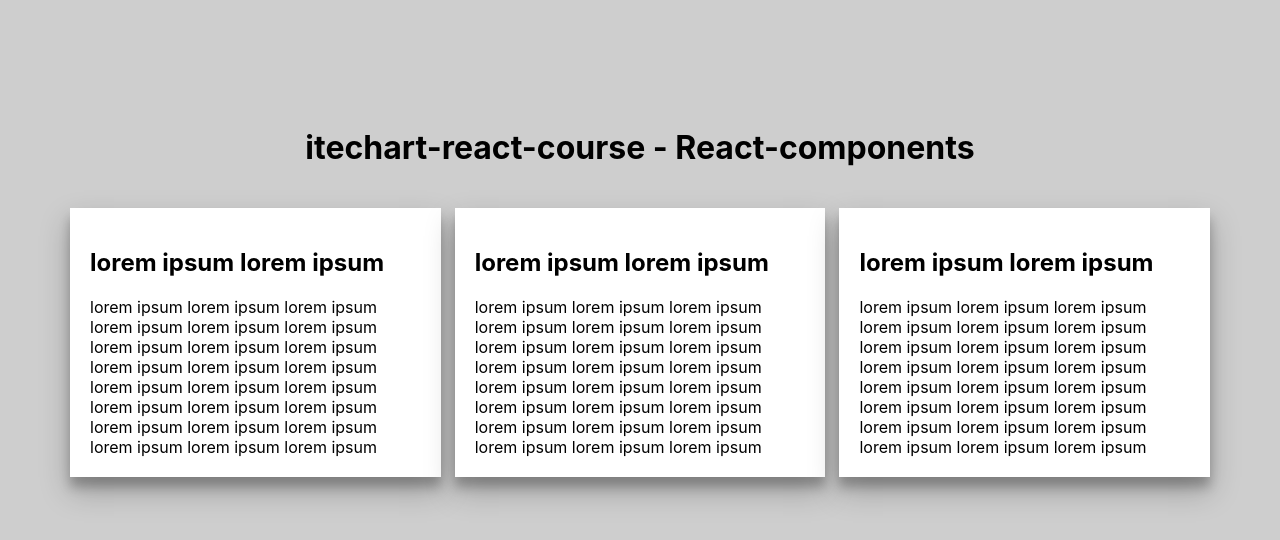
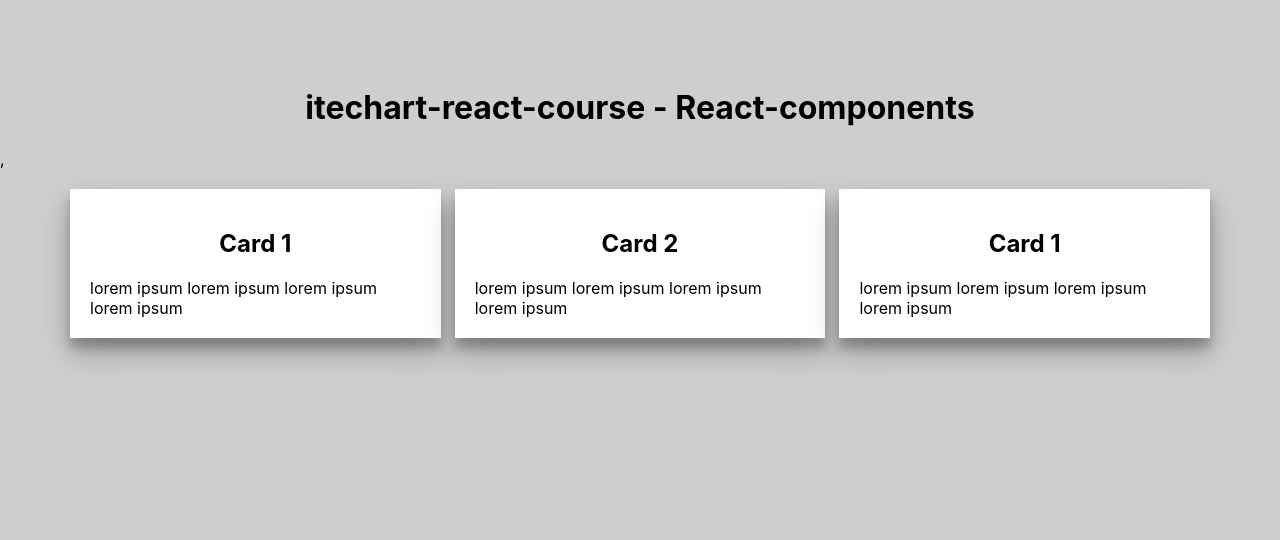
Before and after one commit to sonicsml/itechart-react-course, a React (Create React App) app: page / in a window 1280 px wide. Shown: the top 540 px of the page. Built offline with nearby package versions, Linux system fonts and the light colour scheme.

Commit message:
fix: fixed all comments

```diff
--- a/src/App.css
+++ b/src/App.css
@@ -1,3 +1,21 @@
 body {
   background-color: #cecece;
+  padding: 3% 0;
 }
+.container {
+  max-width: 1400px;
+  width: 100%;
+  margin: auto;
+}
+.center {
+  text-align: center;
+  justify-content: center;
+}
+.button {
+  cursor: pointer;
+}
+.flex {
+    display: flex;
+    justify-content: space-between;
+    align-items: center;
+}
--- a/src/App.js
+++ b/src/App.js
@@ -1,9 +1,30 @@
 import AllCards from './components/AllCards';
+import Header from './components/Header';
 import './App.css';
 
 function App() {
+  const cards = [
+    {
+        id: 1,
+        title: 'Card 1',
+        description: 'lorem ipsum lorem ipsum lorem ipsum lorem ipsum'
+    },
+    {
+      id: 2,
+      title: 'Card 2',
+      description: 'lorem ipsum lorem ipsum lorem ipsum lorem ipsum'
+  },
+  {
+      id: 3,
+      title: 'Card 1',
+      description: 'lorem ipsum lorem ipsum lorem ipsum lorem ipsum'
+  }
+]
   return (
-    <AllCards></AllCards>
+    <div class="container">
+    <Header sitename="itechart-react-course - React-components" />,
+    <AllCards items={cards}></AllCards>
+    </div>
   );
 }
 
--- a/src/components/AllCards.css
+++ b/src/components/AllCards.css
@@ -1,22 +1,7 @@
-.h1 {
-    text-align: center;
-    margin-top: 10%;
-}
-.flex {
-    display: flex;
-    justify-content: space-between;
-    align-items: center;
-}
 .container-cards {
     width: 100%;
     max-width: 1140px;
     padding: 20px;
     margin: auto;
+    flex-wrap: wrap;
 }
-.card-item {
-    width: 29%;
-    color: #000;
-    background-color: #fff;
-    padding: 20px;
-    box-shadow: 0 14px 28px rgba(0,0,0,0.25), 0 10px 10px rgba(0,0,0,0.22);
-}
--- a/src/components/AllCards.js
+++ b/src/components/AllCards.js
@@ -1,43 +1,19 @@
 import './AllCards.css';
+import Card from './Card';
 
-function AllCards() {
+const AllCards = (props) => {
   return (
     <div>
-        <h1 className="h1">itechart-react-course - React-components</h1>
         <div className="flex container-cards">
-            <div className="card-item">
-                <h2 className="card-item__named h2">
-                lorem ipsum lorem ipsum
-                </h2>
-                <div className="card-item__description">
-                lorem ipsum lorem ipsum lorem ipsum lorem ipsum lorem ipsum lorem ipsum
-                lorem ipsum lorem ipsum lorem ipsum lorem ipsum lorem ipsum lorem ipsum
-                lorem ipsum lorem ipsum lorem ipsum lorem ipsum lorem ipsum lorem ipsum
-                lorem ipsum lorem ipsum lorem ipsum lorem ipsum lorem ipsum lorem ipsum
-                </div>
-            </div>
-            <div className="card-item">
-                <h2 className="card-item__named h2">
-                lorem ipsum lorem ipsum
-                </h2>
-                <div className="card-item__description">
-                lorem ipsum lorem ipsum lorem ipsum lorem ipsum lorem ipsum lorem ipsum
-                lorem ipsum lorem ipsum lorem ipsum lorem ipsum lorem ipsum lorem ipsum
-                lorem ipsum lorem ipsum lorem ipsum lorem ipsum lorem ipsum lorem ipsum
-                lorem ipsum lorem ipsum lorem ipsum lorem ipsum lorem ipsum lorem ipsum
-                </div>
-            </div>
-            <div className="card-item">
-                <h2 className="card-item__named h2">
-                lorem ipsum lorem ipsum
-                </h2>
-                <div className="card-item__description">
-                lorem ipsum lorem ipsum lorem ipsum lorem ipsum lorem ipsum lorem ipsum
-                lorem ipsum lorem ipsum lorem ipsum lorem ipsum lorem ipsum lorem ipsum
-                lorem ipsum lorem ipsum lorem ipsum lorem ipsum lorem ipsum lorem ipsum
-                lorem ipsum lorem ipsum lorem ipsum lorem ipsum lorem ipsum lorem ipsum
-                </div>
-            </div>
+          {props.items.map((card) => (
+            <Card
+              key={card.id}
+              title={card.title}
+              description={card.description}
+            >
+            </Card>
+          ))}
+
         </div>
     </div>
   );
--- /dev/null
+++ b/src/components/Card.css
@@ -0,0 +1,10 @@
+.card-item {
+    width: 29%;
+    color: #000;
+    background-color: #fff;
+    padding: 20px;
+    box-shadow: 0 14px 28px rgba(0,0,0,0.25), 0 10px 10px rgba(0,0,0,0.22);
+}
+.card-item__named {
+    text-align: center;
+}
--- /dev/null
+++ b/src/components/Card.js
@@ -0,0 +1,17 @@
+import React from 'react';
+import './Card.css';
+
+const Card = (props)  => {
+    return (
+        <div className="card-item">
+            <h2 className="card-item__named h2">
+                {props.title}
+            </h2>
+            <div className="card-item__description">
+                {props.description}
+            </div>
+        </div>
+    );
+}
+
+export default Card;
--- /dev/null
+++ b/src/components/Header.css
@@ -0,0 +1,4 @@
+.h1 {
+    text-align: center;
+    margin-top: 50px;
+}
--- /dev/null
+++ b/src/components/Header.js
@@ -0,0 +1,9 @@
+import './Header.css';
+
+function Header(props) {
+    return (
+            <h1 className="h1">{props.sitename}</h1>
+  );
+}
+
+export default Header;
```
